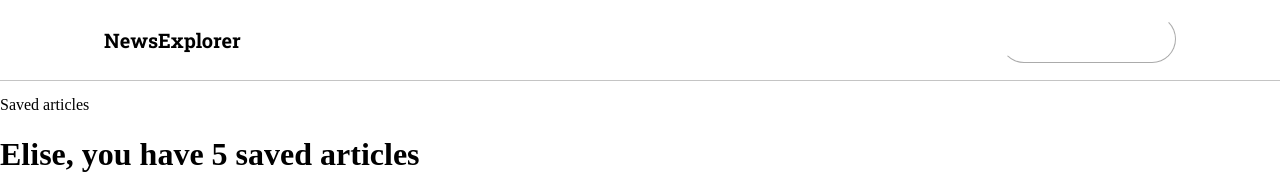
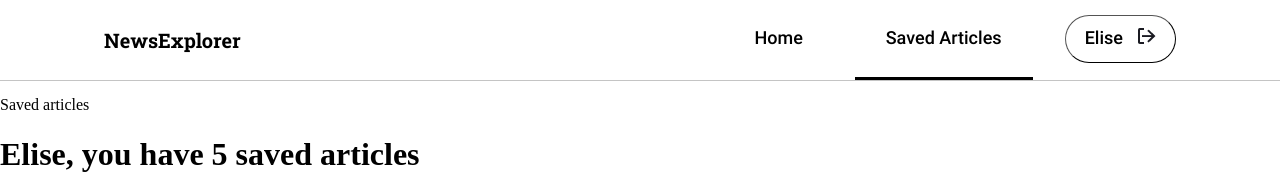
Before and after one commit to ttruedell/newsExplorer, a React (Vite) app: page /saved-news in a window 1280 px wide. Shown: the top 174 px of the page. Built offline with nearby package versions, Linux system fonts and the light colour scheme.

Commit message:
modifying Header/Navigation components with temporary styles logic (isHome)

```diff
--- a/src/components/Navigation/Navigation.css
+++ b/src/components/Navigation/Navigation.css
@@ -4,18 +4,14 @@
   font-family: "Roboto";
   font-size: 18px;
   font-weight: 500;
-  /* height: 83px; */
 }
 
-/* .navigation__sign-in {
-  height: 100%;
-} */
-
-.navigation__home-button {
+.navigation__home_signed-out {
   margin: 0 42px 0 0;
   height: 80px;
   width: 68px;
   padding: 0;
+  font-weight: 500;
   background-color: transparent;
   border: none;
   border-bottom: 3px solid #fff;
@@ -25,13 +21,14 @@
   transition: opacity 0.3s ease-in-out;
 }
 
-.navigation__home-button:hover {
+.navigation__home_signed-out:hover {
   opacity: 0.5;
 }
 
-.navigation__sign-in-button {
+.navigation__sign-in {
   width: 176px;
   height: 48px;
+  font-weight: 500;
   border-radius: 100px;
   border-width: 1px;
   border-color: #fff;
@@ -42,6 +39,70 @@
   transition: opacity 0.3s ease-in-out;
 }
 
-.navigation__sign-in-button:hover {
+.navigation__sign-in:hover {
   opacity: 0.5;
 }
+
+.navigation__home_signed-in {
+  margin: 0 42px 0 0;
+  height: 80px;
+  width: 68px;
+  padding: 0;
+  font-weight: 500;
+  background-color: transparent;
+  border: none;
+  border-bottom: 3px solid #fff;
+  color: #000;
+  cursor: pointer;
+  opacity: 1;
+  transition: opacity 0.3s ease-in-out;
+}
+
+.navigation__home_signed-in:hover {
+  opacity: 0.5;
+}
+
+.navigation__saved-news {
+  margin: 0 32px 0 0;
+  height: 80px;
+  width: 178px;
+  padding: 0;
+  font-weight: 500;
+  background-color: transparent;
+  border: none;
+  border-bottom: 3px solid #000;
+  color: #000;
+  cursor: pointer;
+  opacity: 1;
+  transition: opacity 0.3s ease-in-out;
+}
+
+.navigation__saved-news:hover {
+  opacity: 0.5;
+}
+
+.navigation__sign-out {
+  text-align: center;
+  align-items: center;
+  padding: 0 19px;
+  font-weight: 500;
+  max-width: 120px;
+  height: 48px;
+  border-radius: 100px;
+  border-width: 1px;
+  border-color: #000;
+  background-color: transparent;
+  color: #000;
+  cursor: pointer;
+  opacity: 1;
+  transition: opacity 0.3s ease-in-out;
+}
+
+.navigation__sign-out:hover {
+  opacity: 0.5;
+}
+
+.navigation__sign-out-icon {
+  margin: 0;
+  padding: 0 0 0 15px;
+}
--- a/src/components/Navigation/Navigation.jsx
+++ b/src/components/Navigation/Navigation.jsx
@@ -2,25 +2,39 @@ import "./Navigation.css";
 import { Link } from "react-router-dom";
 
 import CurrentUserContext from "../../contexts/CurrentUserContext";
-import { useContext } from "react";
+// import { useContext } from "react";
+import { useLocation } from "react-router-dom";
+
+import signout from "../../assets/sign-out-icon.jpg";
 
 function Navigation() {
-  const currentUser = useContext(CurrentUserContext);
+  const isHome = location.pathname === "/";
 
   return (
     <div className="navigation">
-      {currentUser ? (
-        <Link to="/profile" className="navigation__links">
-          <div className="navigation__user-container">
-            <button>Home</button>
-            <button>Saved Articles</button>
-            <button>{currentUser.name}</button>
-          </div>
-        </Link>
+      {isHome ? (
+        <div className="navigation__non-user">
+          <Link to="/">
+            <button className="navigation__home_signed-out">Home</button>
+          </Link>
+          <button className="navigation__sign-in">Sign In</button>
+        </div>
       ) : (
-        <div className="navigation__sign-in">
-          <button className="navigation__home-button">Home</button>
-          <button className="navigation__sign-in-button">Sign In</button>
+        <div className="navigation__user">
+          <Link to="/">
+            <button className="navigation__home_signed-in">Home</button>
+          </Link>
+          <Link to="/saved-news" /*className="navigation__saved-news-button"*/>
+            <button className="navigation__saved-news">Saved Articles</button>
+          </Link>
+          <button className="navigation__sign-out">
+            Elise
+            <img
+              className="navigation__sign-out-icon"
+              src={signout}
+              alt="sign-out"
+            />
+          </button>
         </div>
       )}
     </div>
```
Also changed, not shown: src/assets/sign-out-icon.jpg (added).
